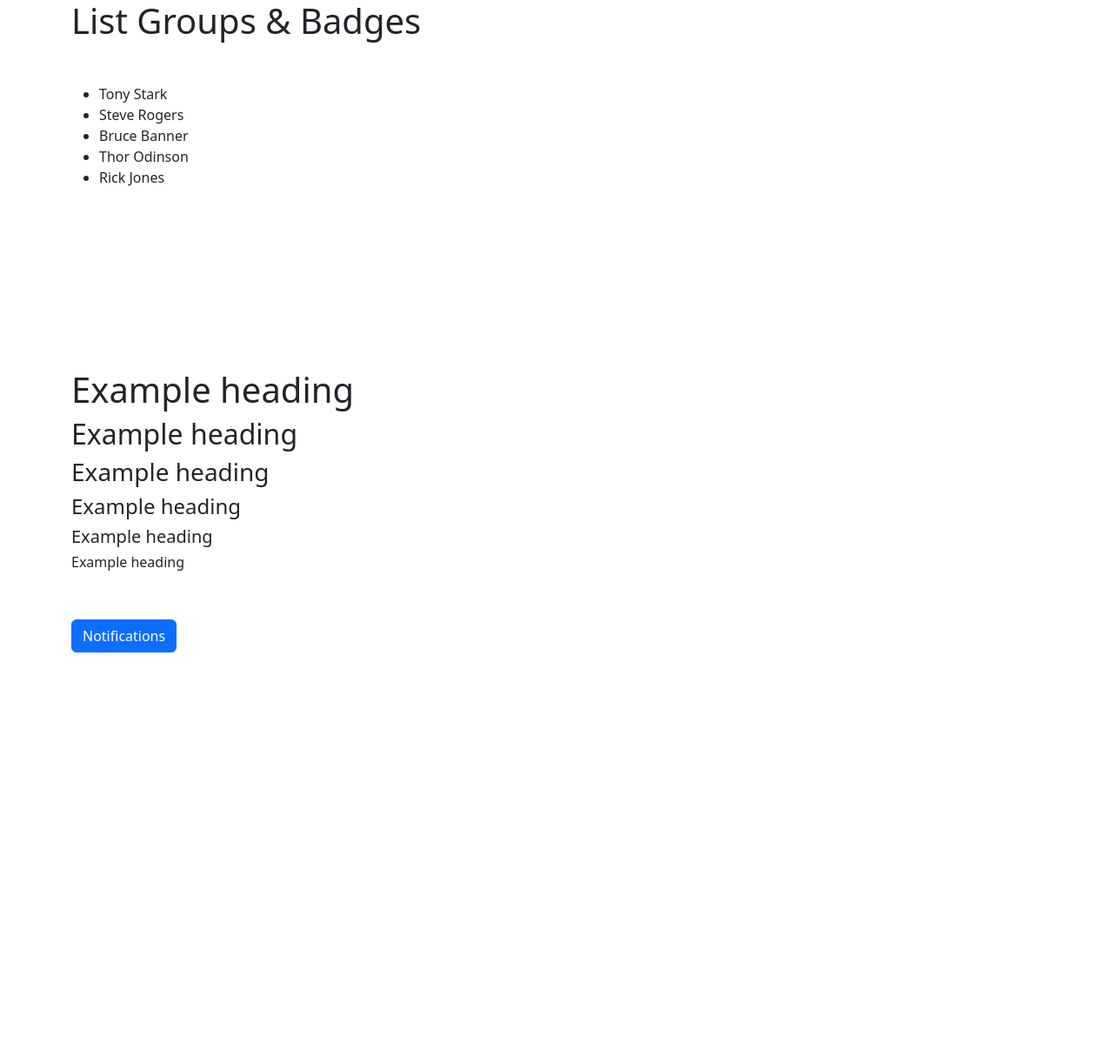
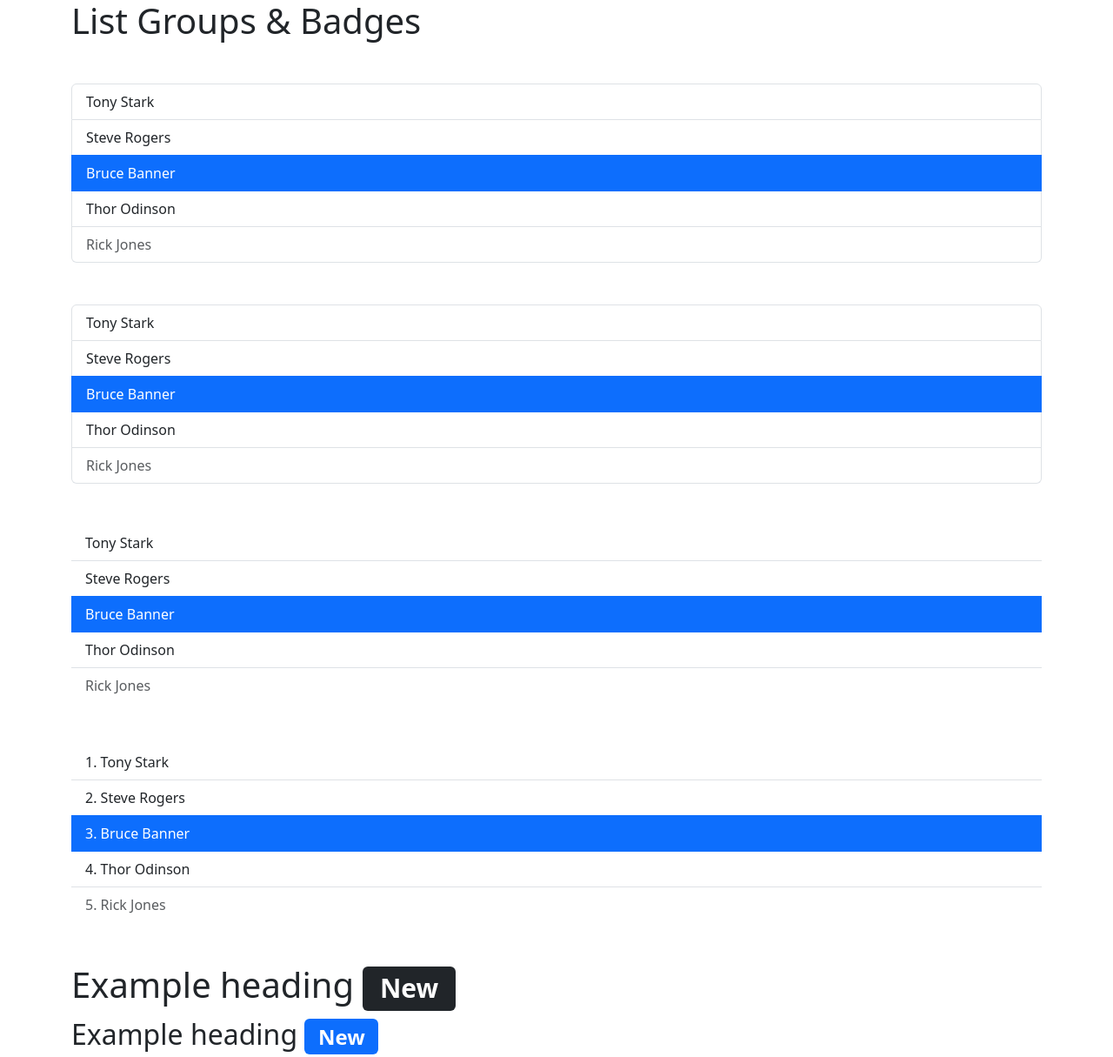
Before and after one commit to Arjun8124/html-css-basics, a plain HTML site: page bootstrap-sandbox/bootstrap-sandbox-start/13-list-groups-badges.html in a window 1280 px wide. Shown: the top 1215 px of the page at 87% size. Before the commit the page ends 1124 px from the top, so only its background shows below. Drawn offline with Linux system fonts and the light colour scheme.

Commit message:
list groups in bootstrap

```diff
--- a/bootstrap-sandbox/bootstrap-sandbox-start/13-list-groups-badges.html
+++ b/bootstrap-sandbox/bootstrap-sandbox-start/13-list-groups-badges.html
@@ -12,45 +12,85 @@
       <h1 class="mb-5">List Groups & Badges</h1>
 
       <!-- Simple List Group -->
-      <ul class="">
-        <li class="">Tony Stark</li>
-        <li class="">Steve Rogers</li>
-        <li class="">Bruce Banner</li>
-        <li class="">Thor Odinson</li>
-        <li class="">Rick Jones</li>
+      <ul class="list-group">
+        <li class="list-group-item">Tony Stark</li>
+        <li class="list-group-item">Steve Rogers</li>
+        <li class="list-group-item active">Bruce Banner</li>
+        <li class="list-group-item">Thor Odinson</li>
+        <li class="list-group-item disabled">Rick Jones</li>
       </ul>
 
       <br /><br />
 
       <!-- Links -->
-
+      <div class="list-group">
+        <a class="list-group-item" href="#">Tony Stark</a>
+        <a class="list-group-item" href="#">Steve Rogers</a>
+        <a class="list-group-item active" href="#">Bruce Banner</a>
+        <a class="list-group-item" href="#">Thor Odinson</a>
+        <a class="list-group-item disabled" href="#">Rick Jones</a>
+      </div>
       <br /><br />
 
       <!-- Flush Style -->
-
+      <ul class="list-group list-group-flush">
+        <li class="list-group-item">Tony Stark</li>
+        <li class="list-group-item">Steve Rogers</li>
+        <li class="list-group-item active">Bruce Banner</li>
+        <li class="list-group-item">Thor Odinson</li>
+        <li class="list-group-item disabled">Rick Jones</li>
+      </ul>
       <br /><br />
 
       <!-- Numbered List -->
-
+      <ol class="list-group list-group-numbered list-group-flush">
+        <li class="list-group-item">Tony Stark</li>
+        <li class="list-group-item">Steve Rogers</li>
+        <li class="list-group-item active">Bruce Banner</li>
+        <li class="list-group-item">Thor Odinson</li>
+        <li class="list-group-item disabled">Rick Jones</li>
+      </ol>
       <br /><br />
 
       <!-- Badges -->
-      <h1>Example heading</h1>
-      <h2>Example heading</h2>
-      <h3>Example heading</h3>
-      <h4>Example heading</h4>
-      <h5>Example heading</h5>
-      <h6>Example heading</h6>
+      <h1>Example heading <span class="badge text-bg-dark">New</span></h1>
+      <h2>Example heading <span class="badge text-bg-primary">New</span></h2>
+      <h3>Example heading <span class="badge text-bg-secondary">New</span></h3>
+      <h4>Example heading <span class="badge text-bg-warning">New</span></h4>
+      <h5>Example heading <span class="badge text-bg-danger">New</span></h5>
+      <h6>Example heading <span class="badge text-bg-info">New</span></h6>
 
       <br /><br />
 
       <!-- In Button -->
-      <button type="button" class="btn btn-primary">Notifications</button>
+      <button type="button" class="btn btn-primary">Notifications <span class="badge text-bg-dark">10</span></button>
 
       <br /><br />
 
       <!-- Badges in List Group -->
-
+      <ul class="list-group">
+        <li class="list-group-item d-flex justify-content-between align-items-center">
+          <div class="ms-2 me-auto">
+            <h5 class="fw-bold">Electronics</h5>
+            Available contents
+          </div>
+          <span class="badge text-bg-primary rounded-pill">20</span>
+        </li>
+        <li class="list-group-item d-flex justify-content-between align-items-center">
+          <div class="ms-2 me-auto">
+            <h5 class="fw-bold">Fashion</h5>
+            Available contents
+          </div>
+          <span class="badge text-bg-danger rounded-pill">30</span>
+        </li>
+        <li class="list-group-item d-flex justify-content-between align-items-center">
+          <div class="ms-2 me-auto">
+            <h5 class="fw-bold">Groceries</h5>
+            Available contents
+          </div>
+          <span class="badge text-bg-warning rounded-pill">10</span>
+        </li>
+      </ul>
       <!-- Don't go past here -->
     </div>
     <div style="margin-top: 350px"></div>
```
